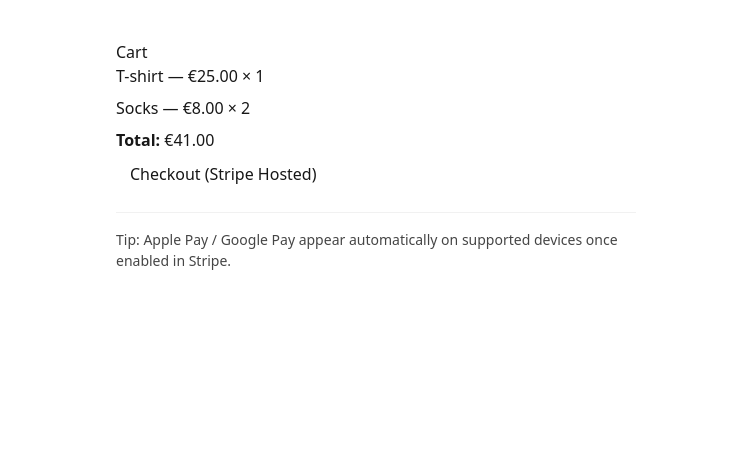
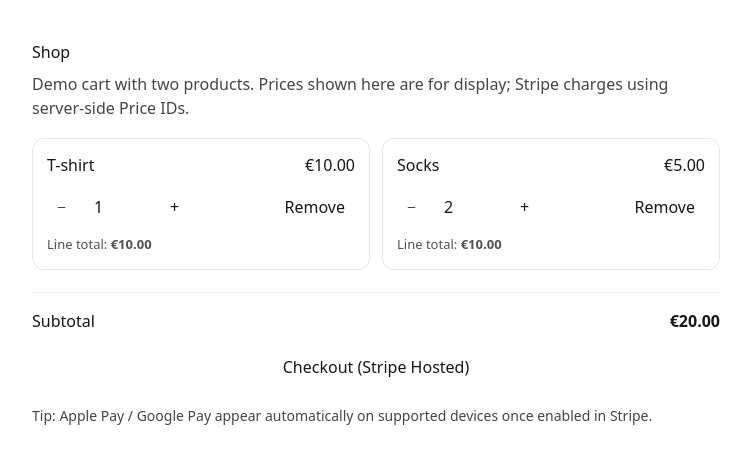
Before and after one commit to joyrick/eshop, a Next.js app: page / in a window 1280 px wide. Shown: the top 464 px of the page, without its empty margins (264-1015 px from the left). Built offline with nearby package versions, Linux system fonts and the light colour scheme.

Commit message:
Add persistent cart UI and cancelled return page

```diff
--- a/app/api/checkout/route.ts
+++ b/app/api/checkout/route.ts
@@ -70,7 +70,7 @@ export async function POST(req: NextRequest) {
         quantity: i.quantity,
       })),
       success_url: `${process.env.NEXT_PUBLIC_BASE_URL}/success?session_id={CHECKOUT_SESSION_ID}`,
-      cancel_url: `${process.env.NEXT_PUBLIC_BASE_URL}/`,
+      cancel_url: `${process.env.NEXT_PUBLIC_BASE_URL}/cancelled?order_id=${orderId}`,
       metadata: { orderId },
       // Optional: helps prevent some mismatches; only allow payments in EUR.
       currency: "eur",
--- /dev/null
+++ b/app/cancelled/page.tsx
@@ -0,0 +1,20 @@
+export default function CancelledPage({
+  searchParams,
+}: {
+  searchParams?: { order_id?: string };
+}) {
+  return (
+    <main style={{ maxWidth: 520, margin: "40px auto", fontFamily: "system-ui", padding: "0 16px" }}>
+      <h1>Payment cancelled</h1>
+      <p style={{ marginTop: 12 }}>
+        You have canceled the payment. Your cart should still be saved.
+      </p>
+      {searchParams?.order_id ? (
+        <p style={{ opacity: 0.75, fontSize: 13 }}>
+          Order: <code>{searchParams.order_id}</code>
+        </p>
+      ) : null}
+      <a href="/">Go back to cart</a>
+    </main>
+  );
+}
--- a/app/page.tsx
+++ b/app/page.tsx
@@ -1,17 +1,129 @@
 "use client";
 
-const cartItems = [
-  { id: "t-shirt", name: "T-shirt", unit_amount: 2500, quantity: 1 },
-  { id: "socks", name: "Socks", unit_amount: 800, quantity: 2 },
-];
+import { useEffect, useMemo, useState } from "react";
+
+type CartItemId = "t-shirt" | "socks";
+
+type Product = {
+  id: CartItemId;
+  name: string;
+  unitAmount: number; // cents
+};
+
+type CartLine = {
+  id: CartItemId;
+  quantity: number;
+};
+
+const PRODUCTS: readonly Product[] = [
+  { id: "t-shirt", name: "T-shirt", unitAmount: 1000 },
+  { id: "socks", name: "Socks", unitAmount: 500 },
+] as const;
+
+const eur = new Intl.NumberFormat("en-IE", {
+  style: "currency",
+  currency: "EUR",
+});
+
+function formatEur(cents: number) {
+  return eur.format(cents / 100);
+}
+
+const CART_STORAGE_KEY = "demo_cart_v1";
 
 export default function HomePage() {
+  const [cart, setCart] = useState<CartLine[]>([]);
+  const [isHydrated, setIsHydrated] = useState(false);
+  const [isLoading, setIsLoading] = useState(false);
+
+  useEffect(() => {
+    // Hydrate cart from localStorage on first client render
+    try {
+      const raw = localStorage.getItem(CART_STORAGE_KEY);
+      if (raw) {
+        const parsed = JSON.parse(raw) as unknown;
+        if (Array.isArray(parsed)) {
+          const next: CartLine[] = parsed
+            .filter((x: any) => x && (x.id === "t-shirt" || x.id === "socks"))
+            .map((x: any) => ({ id: x.id as CartItemId, quantity: Number(x.quantity) }))
+            .map((l) => ({ ...l, quantity: Math.max(0, Math.min(20, Math.floor(l.quantity || 0))) }))
+            .filter((l) => l.quantity > 0);
+          if (next.length > 0) {
+            setCart(next);
+            setIsHydrated(true);
+            return;
+          }
+        }
+      }
+    } catch {
+      // ignore corrupted storage
+    }
+
+    // Default cart
+    setCart([
+      { id: "t-shirt", quantity: 1 },
+      { id: "socks", quantity: 2 },
+    ]);
+    setIsHydrated(true);
+  }, []);
+
+  useEffect(() => {
+    if (!isHydrated) return;
+    try {
+      localStorage.setItem(CART_STORAGE_KEY, JSON.stringify(cart));
+    } catch {
+      // ignore quota / storage errors
+    }
+  }, [cart, isHydrated]);
+
+  const getProduct = (id: CartItemId) => PRODUCTS.find((p) => p.id === id)!;
+
+  const setQty = (id: CartItemId, nextQty: number) => {
+    const qty = Math.max(0, Math.min(20, Math.floor(nextQty || 0)));
+    setCart((prev) => {
+      const exists = prev.find((l) => l.id === id);
+      if (!exists && qty === 0) return prev;
+      if (qty === 0) return prev.filter((l) => l.id !== id);
+      if (!exists) return [...prev, { id, quantity: qty }];
+      return prev.map((l) => (l.id === id ? { ...l, quantity: qty } : l));
+    });
+  };
+
+  const addOne = (id: CartItemId) => {
+    const line = cart.find((l) => l.id === id);
+    setQty(id, (line?.quantity ?? 0) + 1);
+  };
+
+  const removeOne = (id: CartItemId) => {
+    const line = cart.find((l) => l.id === id);
+    setQty(id, (line?.quantity ?? 0) - 1);
+  };
+
+  const subtotal = cart.reduce((sum, line) => {
+    const p = getProduct(line.id);
+    return sum + p.unitAmount * line.quantity;
+  }, 0);
+
+  const hasItems = cart.some((l) => l.quantity > 0);
+
   const checkout = async () => {
+    // Normalize just before sending (no zero qty, integers only)
+    const normalized = cart
+      .map((l) => ({ id: l.id, quantity: Math.max(0, Math.floor(l.quantity || 0)) }))
+      .filter((l) => l.quantity > 0);
+
+    if (normalized.length === 0) {
+      alert("Cart is empty");
+      return;
+    }
+
+    setIsLoading(true);
+    try {
       const res = await fetch("/api/checkout", {
         method: "POST",
         headers: { "Content-Type": "application/json" },
         body: JSON.stringify({
-        items: cartItems.map((i) => ({ id: i.id, quantity: i.quantity })),
+          items: normalized,
         }),
       });
 
@@ -35,31 +147,87 @@ export default function HomePage() {
       } else {
         alert(data?.error || "Checkout error");
       }
+    } finally {
+      setIsLoading(false);
+    }
   };
 
-  const total = cartItems.reduce((sum, i) => sum + i.unit_amount * i.quantity, 0);
+  return (
+    <main style={{ maxWidth: 720, margin: "40px auto", fontFamily: "system-ui", padding: "0 16px" }}>
+      <h1 style={{ marginBottom: 8 }}>Shop</h1>
+      <p style={{ marginTop: 0, opacity: 0.8 }}>
+        Demo cart with two products. Prices shown here are for display; Stripe charges using server-side Price IDs.
+      </p>
 
+      <section style={{ display: "grid", gridTemplateColumns: "repeat(auto-fit, minmax(240px, 1fr))", gap: 12, marginTop: 18 }}>
+        {PRODUCTS.map((p) => {
+          const line = cart.find((l) => l.id === p.id);
+          const qty = line?.quantity ?? 0;
           return (
-    <main style={{ maxWidth: 520, margin: "40px auto", fontFamily: "system-ui" }}>
-      <h1>Cart</h1>
+            <div key={p.id} style={{ border: "1px solid #e5e7eb", borderRadius: 12, padding: 14 }}>
+              <div style={{ display: "flex", justifyContent: "space-between", alignItems: "baseline" }}>
+                <h3 style={{ margin: 0 }}>{p.name}</h3>
+                <span style={{ fontVariantNumeric: "tabular-nums" }}>{formatEur(p.unitAmount)}</span>
+              </div>
 
-      <ul>
-        {cartItems.map((i) => (
-          <li key={i.name} style={{ marginBottom: 8 }}>
-            {i.name} — €{(i.unit_amount / 100).toFixed(2)} × {i.quantity}
-          </li>
-        ))}
-      </ul>
-
-      <p><b>Total:</b> €{(total / 100).toFixed(2)}</p>
-
-      <button onClick={checkout} style={{ padding: "10px 14px" }}>
-        Checkout (Stripe Hosted)
+              <div style={{ display: "flex", gap: 10, alignItems: "center", marginTop: 12 }}>
+                <button
+                  onClick={() => removeOne(p.id)}
+                  disabled={isLoading || qty === 0}
+                  style={{ padding: "6px 10px" }}
+                >
+                  −
+                </button>
+                <input
+                  inputMode="numeric"
+                  value={qty}
+                  onChange={(e) => setQty(p.id, Number(e.target.value))}
+                  disabled={isLoading}
+                  style={{ width: 64, padding: "6px 8px" }}
+                />
+                <button
+                  onClick={() => addOne(p.id)}
+                  disabled={isLoading || qty >= 20}
+                  style={{ padding: "6px 10px" }}
+                >
+                  +
                 </button>
 
-      <p style={{ marginTop: 16, opacity: 0.8, borderTop: "1px solid #eee", paddingTop: 16, fontSize: 14, cursor: "default" }}>
+                <button
+                  onClick={() => setQty(p.id, 0)}
+                  disabled={isLoading || qty === 0}
+                  style={{ marginLeft: "auto", padding: "6px 10px" }}
+                >
+                  Remove
+                </button>
+              </div>
+
+              <div style={{ marginTop: 10, opacity: 0.75, fontSize: 13 }}>
+                Line total: <b>{formatEur(p.unitAmount * qty)}</b>
+              </div>
+            </div>
+          );
+        })}
+      </section>
+
+      <section style={{ marginTop: 22, borderTop: "1px solid #eef2f7", paddingTop: 16 }}>
+        <div style={{ display: "flex", justifyContent: "space-between", marginBottom: 12 }}>
+          <span>Subtotal</span>
+          <b style={{ fontVariantNumeric: "tabular-nums" }}>{formatEur(subtotal)}</b>
+        </div>
+
+        <button
+          onClick={checkout}
+          disabled={isLoading || !hasItems}
+          style={{ padding: "10px 14px", width: "100%" }}
+        >
+          {isLoading ? "Redirecting…" : "Checkout (Stripe Hosted)"}
+        </button>
+
+        <p style={{ marginTop: 16, opacity: 0.8, fontSize: 14, cursor: "default" }}>
           Tip: Apple Pay / Google Pay appear automatically on supported devices once enabled in Stripe.
         </p>
+      </section>
     </main>
   );
 }
```
Also changed, not shown: 1 other file (tests, documents, lock files or other folders). Lines whose indentation alone changed are shown as unchanged.
